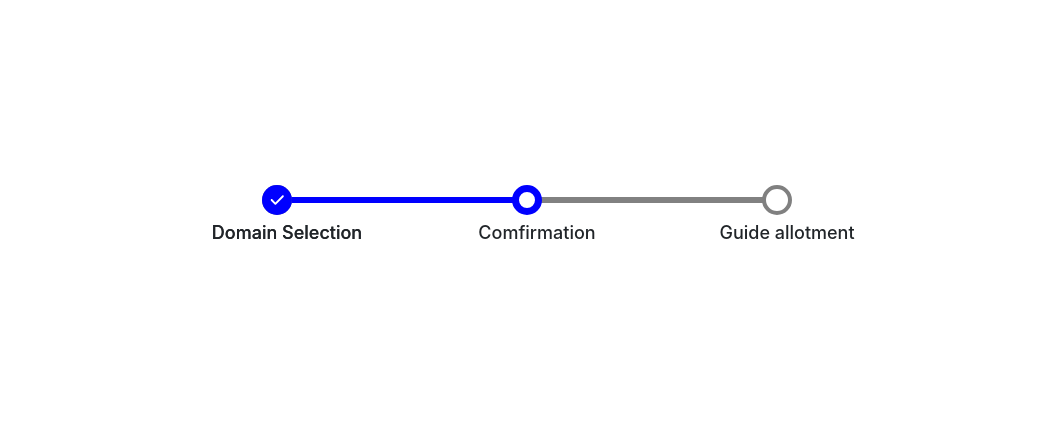
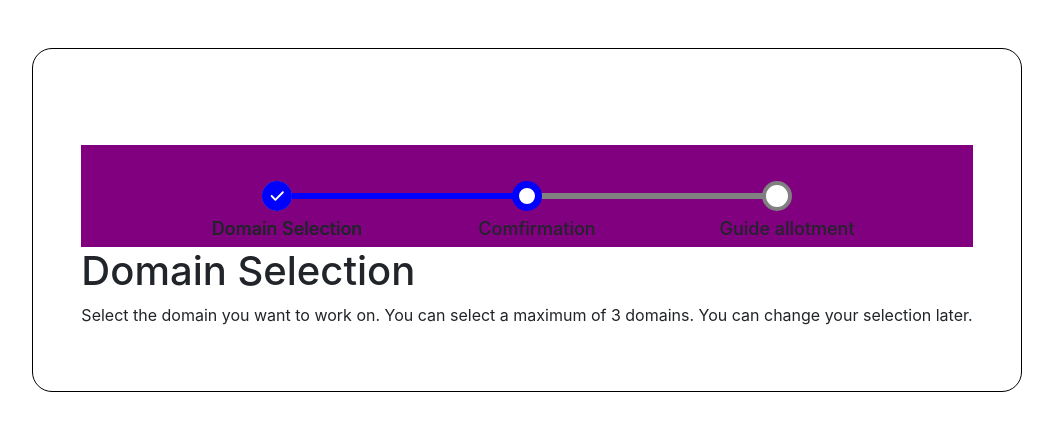
Before and after one commit to metallust/ResearchHouse, a React (Create React App) app in the folder client/: page /domain in a window 1280 px wide. Shown: the top 430 px of the page, without its empty margins (113-1166 px from the left). Built offline with nearby package versions, Linux system fonts and the light colour scheme.

Commit message:
added padding

```diff
--- a/client/src/components/DomainSelection.js
+++ b/client/src/components/DomainSelection.js
@@ -3,7 +3,14 @@ import Timeline from "./Timeline/Index";
 
 const DomainSelection = () => {
 	return (
-		<div>
+		<div className="container d-flex justify-content-center pt-5">
+			<div
+				className="p-5"
+				style={{
+					border: "1px solid black",
+					borderRadius: "20px",
+				}}
+			>
 				<Timeline
 					n={3}
 					complete={1}
@@ -23,6 +30,11 @@ const DomainSelection = () => {
 						},
 					]}
 				/>
+				<div>
+					<h1>Domain Selection</h1>
+					<p>Select the domain you want to work on. You can select a maximum of 3 domains. You can change your selection later.</p>
+				</div>
+			</div>
 		</div>
 	);
 };
--- a/client/src/components/Timeline/Index.js
+++ b/client/src/components/Timeline/Index.js
@@ -117,14 +117,13 @@ function Index({ n, complete, recentcompleted, customwidth = {}, descriptions, l
 	return (
 		<div
 			ref={scope}
+			className="p-5 mt-5"
 			style={{
 				position: "relative",
 				display: "flex",
 				alignItems: "center",
 				justifyContent: "center",
-				height: "50vh",
-
-				// backgroundColor: "purple",
+				backgroundColor: "purple",
 			}}
 		>
 			<div className="progressline" style={lineStyle}>
```
Lines whose indentation alone changed are shown as unchanged.
